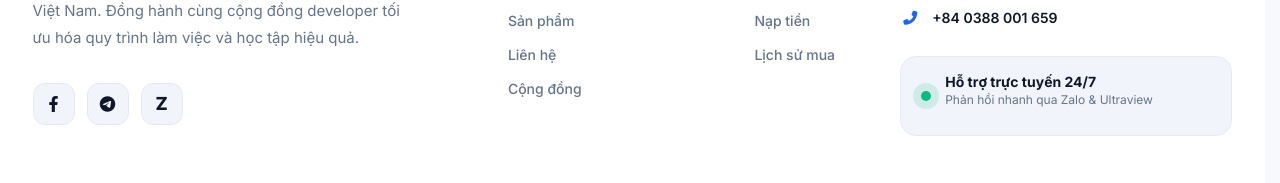
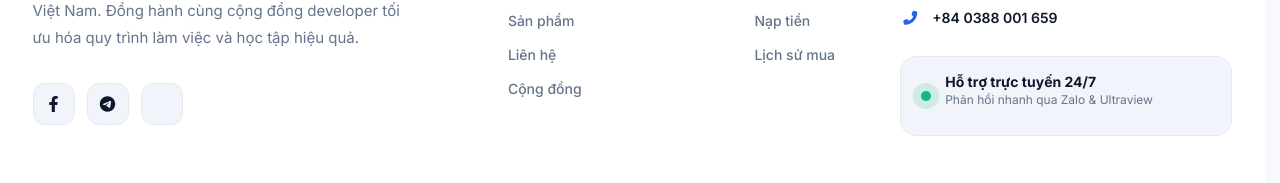
Before and after one commit to xungdzvc/miniEcom, an Angular app in the folder frontend/: page /terms in a window 1280 px wide. Shown: the part 842-1025 px from the top of the page. Built offline with nearby package versions, Linux system fonts and the light colour scheme.

Commit message:
test deploy3

```diff
--- a/frontend/src/app/shared/footer/footer.component.html
+++ b/frontend/src/app/shared/footer/footer.component.html
@@ -18,7 +18,7 @@
             <i class="fab fa-telegram"></i>
           </a>
           <a href="https://zalo.me/0388001659" class="social-icon" aria-label="Zalo">
-            <span class="zalo-text">Z</span>
+            <span class="zalo-text"></span>
           </a>
         </div>
       </div>
```
